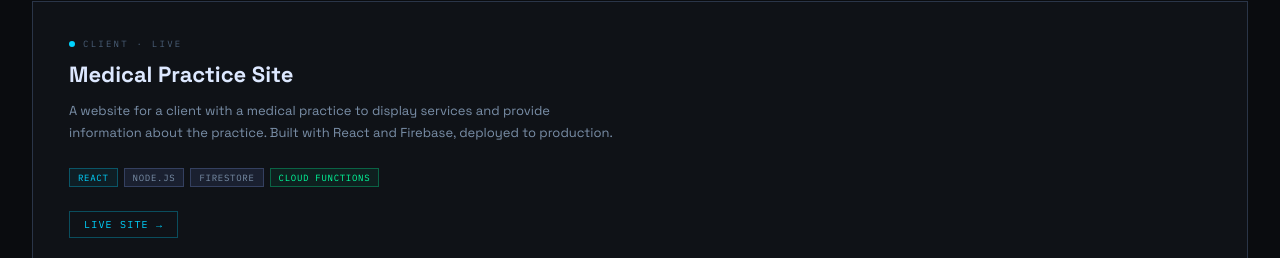
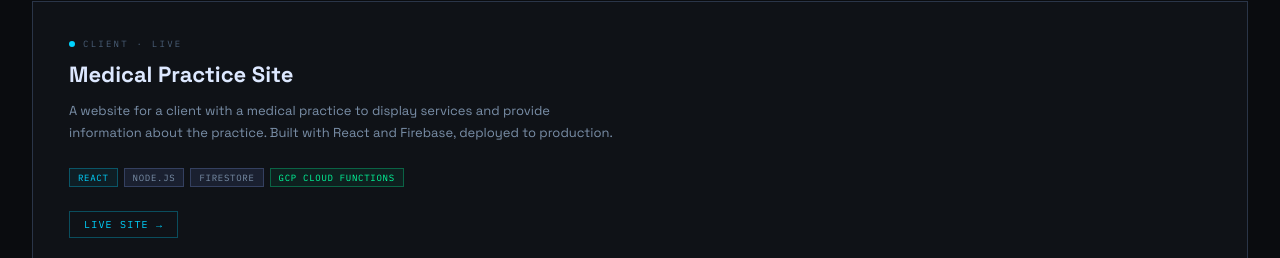
Before and after one commit to JohnNooney/nooney.dev, a React (Vite) app: page / in a window 1280 px wide. Shown: the part 3134-3392 px from the top of the page. Built offline with nearby package versions, Linux system fonts and the light colour scheme.

Commit message:
Update project pills for client project

```diff
--- a/src/pages/Projects.jsx
+++ b/src/pages/Projects.jsx
@@ -9,7 +9,7 @@ const projects = [
       { label: 'React', cls: 'accent' },
       { label: 'Node.js', cls: '' },
       { label: 'Firestore', cls: '' },
-      { label: 'Cloud Functions', cls: 'green' },
+      { label: 'GCP Cloud Functions', cls: 'green' },
     ],
     links: { demo: 'https://docmarenco.com' },
   },
```
